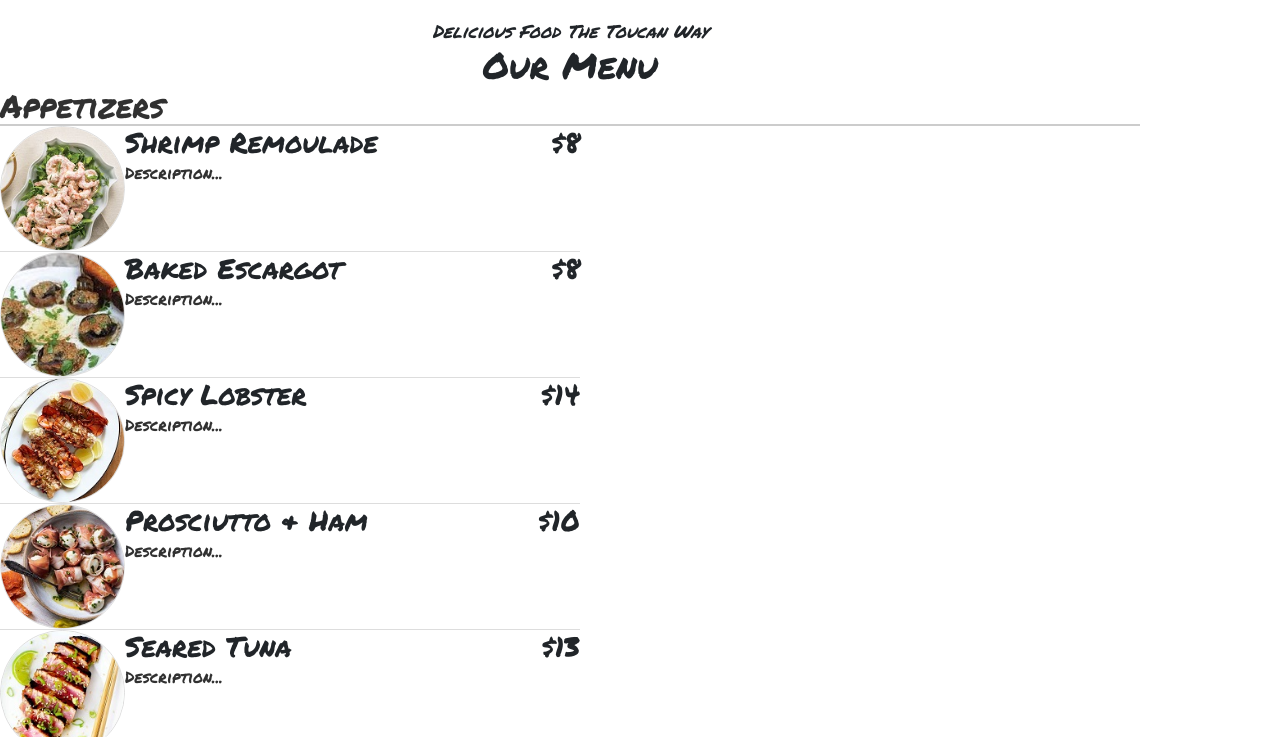
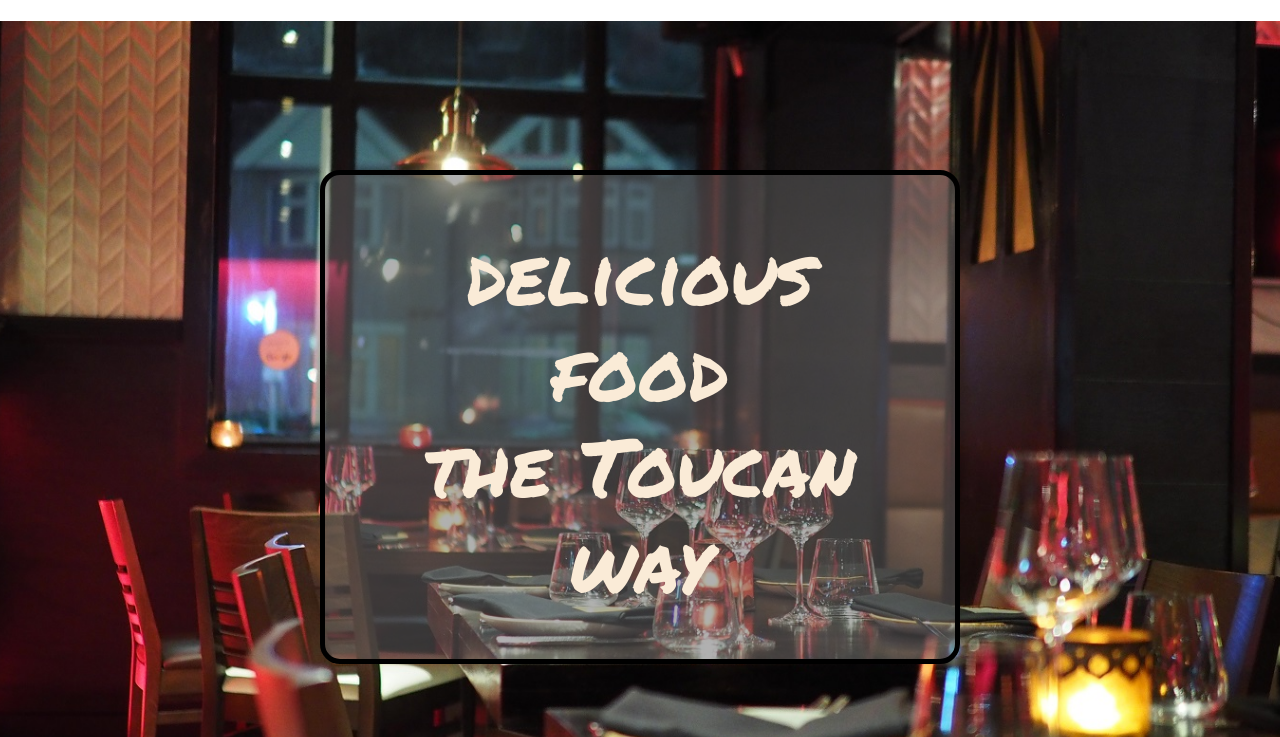
Before and after one commit to chingu-voyages/v39-toucans-team-02, a plain HTML site: page menu.html in a window 1280 px wide. Shown: the part 63-800 px from the top of the page. Drawn offline with nearby package versions, Linux system fonts and the light colour scheme; a web font is replaced by a local one.

Commit message:
Add main image to menu page

```diff
--- a/css/style.css
+++ b/css/style.css
@@ -37,7 +37,6 @@ a:hover, .active{
 
 /*-------  Home page ----*/
 .home{
-
     height: 100vh;
     width: 100%;
     position: relative;
@@ -196,9 +195,33 @@ a:hover, .active{
 }
 
 /* Menu */
+
+.menu-hero {
+    background-color: aqua;
+    background-image: url(../gallery-images/toucan-3.jpg);
+    height: 100vh;
+    background-size: cover;
+    background-position: center;
+    background-repeat: no-repeat;
+    color: antiquewhite;
+}
+
+.menu-hero h4{
+    position: absolute;
+    font-size: 80px;
+    top: 60%;
+    left: 50%;
+    transform: translate(-50%, -50%);
+    text-align: center;
+    border: #000 solid 5px;
+    background-color: rgba(100, 100,100, 0.5);
+    border-radius: 20px;
+    padding: 50px !important;
+}
+
 .container {
-    width: 1200px;
-    margin: 100px auto;
+    width: 100vw;
+    margin-left: 100px !important;
 }
 
 .title{
--- a/menu.html
+++ b/menu.html
@@ -39,13 +39,19 @@
       <br>
 
       <!------------------------------------ Menu ------------------------------------------->
-
+    <div class="menu-hero">
+      <div class="menu-hero-one">
+        <h4>delicious food <br> the Toucan way</h4>
+      </div>
+    </div>
+    <br>
 
     <!-- Appetizers -->
     <div class="container">
       <div class="title">
-        <h4><span>delicious food the Toucan way</span>our menu</h4>
+        <h4>our menu</h4>
       </div>
+      <br>
       <div class="menu">
         <h2 class="menu-group-heading">
           Appetizers
```
